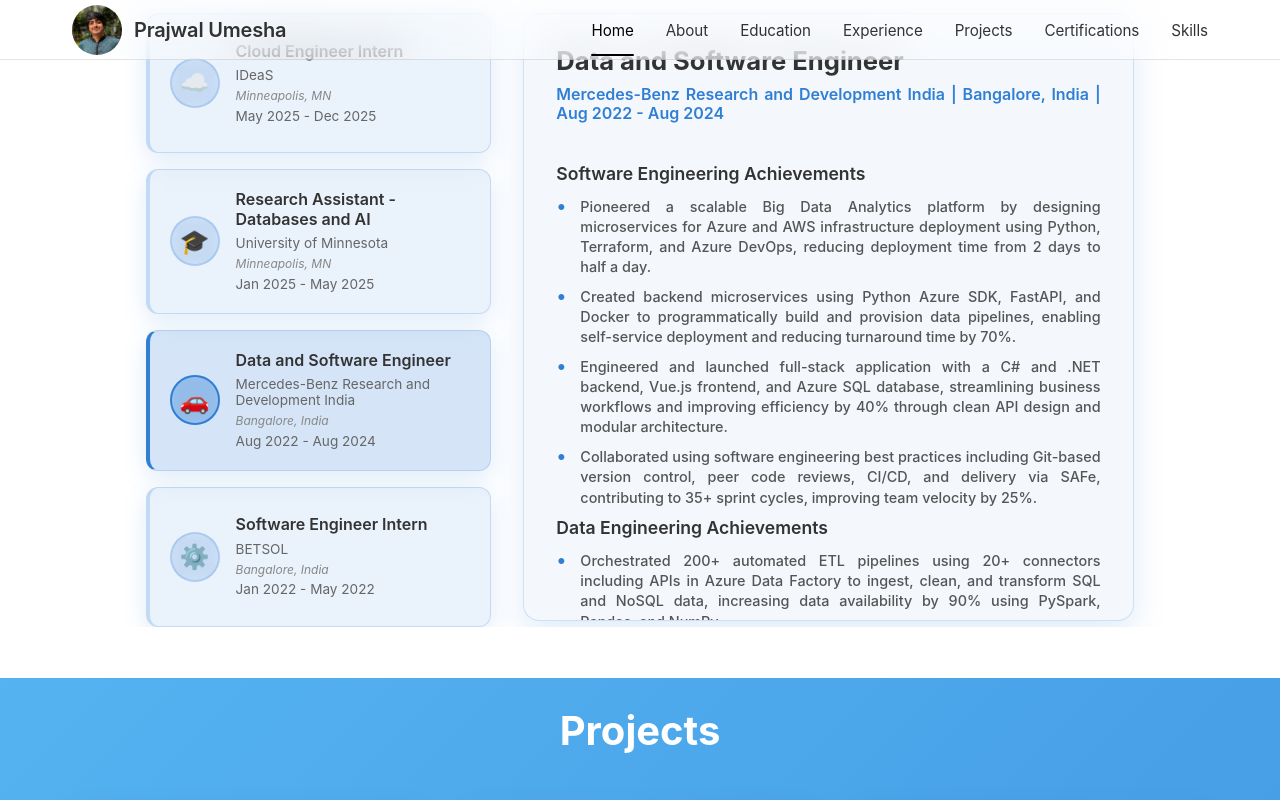
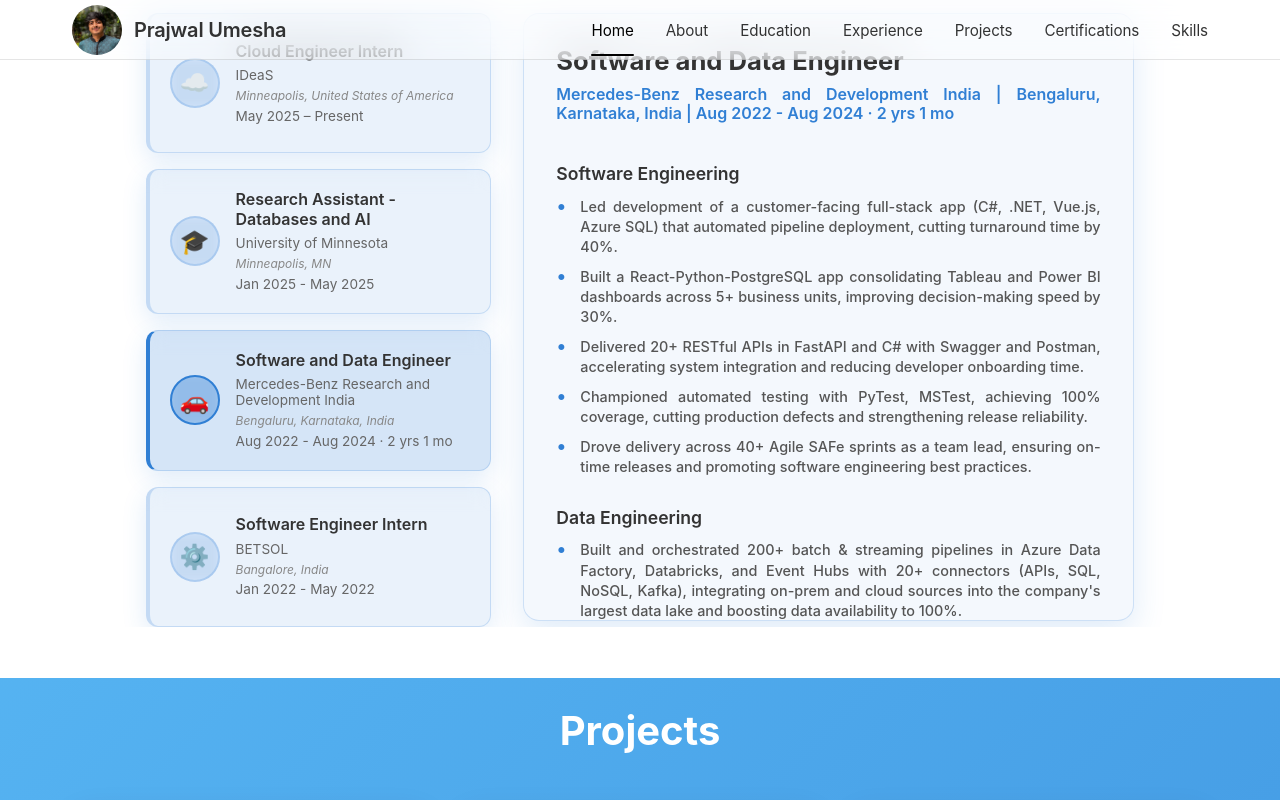
Before and after one commit to prajwal-u2/personal-portfolio, a React (Vite) app: page / in a window 1280 px wide. Both pictures are taken after a click on the element 318 px from the left and 3297 px from the top of the page. Shown: the part 2897-3697 px from the top of the page. Built offline with nearby package versions, Linux system fonts and the light colour scheme; the HTML template or start-up script is replaced by a standard one.

Commit message:
update experience content

```diff
--- a/src/App.css
+++ b/src/App.css
@@ -311,6 +311,11 @@
   display: flex;
   align-items: center;
   gap: 0.5rem;
+}
+
+/* Spacing between sections (e.g. Software Engineering, Cloud & DevOps, Data Engineering) */
+.experience-detail .detail-achievements:not(:first-of-type) {
+  margin-top: 1.25rem;
 }
 
 .detail-list {
--- a/src/components/ExperienceSection.jsx
+++ b/src/components/ExperienceSection.jsx
@@ -8,17 +8,14 @@ function ExperienceSection() {
       id: 'ideas',
       title: 'Cloud Engineer Intern',
       company: 'IDeaS',
-      location: 'Minneapolis, MN',
-      duration: 'May 2025 - Dec 2025',
+      location: 'Minneapolis, United States of America',
+      duration: 'May 2025 – Present',
       icon: '☁️',
       achievements: [
-        'Built an AI agent in Python that integrated GitHub Copilot with internal Terraform modules via the GitHub API, auto-generating custom infrastructure code and reducing manual IaC effort by 90%, significantly accelerating adoption and engineering velocity.',
-        'Deployed a production-grade custom AI agent based on MCP server on AWS using ECS, API Gateway, Route 53, and IAM roles, using Terraform, enabling secure, scalable AI-powered code assistance.',
-        'Integrated Redis caching and load balancing to support over 100 real-time code generation requests daily for MCP server with low latency.',
-        'Extended Datadog connector to support MCP servers metrics, increasing observability by 80%.',
-        'Standardized Dev Containers using Docker and Shell scripts to embed reusable internal tools, improving developer onboarding speed by 7x.',
-        'Automated environment setup through containerized workflows, significantly reducing setup errors and improving consistency across deployments.',
-        'Orchestrated CI/CD pipelines using GitHub Actions and YAML to automate Docker builds and semantic versioning, reducing manual effort by 80%.'
+        'Standardized Dev Containers using Docker, Shell scripts, and GitHub Actions to enable reproducible environments in VS Code, cutting setup time for Java and Spring Boot projects from two days to minutes.',
+        'Built a RAG–based Model Context Protocol (MCP) server in Python and Copilot, integrating GitHub API and Terraform modules to deliver Copilot-style infrastructure recommendations and automate 90% of manual infrastructure coding.',
+        'Deployed an AI agent on AWS (ECS, API Gateway, Redis, IAM, Load Balancer) with SigV4/Entra authentication and GitHub Actions–based CI/CD, serving 100+ low-latency requests (100 ms) daily and enabled full observability through Datadog.',
+        'Architected a self-service Datadog identity and team provisioning using Python on AWS Lambda and Step Functions with SCIM and SAML role mapping centralized in Azure Entra ID, deployed via Terraform reducing manual IAM effort by 85%.'
       ]
     },
     {
@@ -39,22 +36,33 @@ function ExperienceSection() {
     },
     {
       id: 'mercedes',
-      title: 'Data and Software Engineer',
+      title: 'Software and Data Engineer',
       company: 'Mercedes-Benz Research and Development India',
-      location: 'Bangalore, India',
-      duration: 'Aug 2022 - Aug 2024',
+      location: 'Bengaluru, Karnataka, India',
+      duration: 'Aug 2022 - Aug 2024 · 2 yrs 1 mo',
       icon: '🚗',
       softwareEngineering: [
-        'Pioneered a scalable Big Data Analytics platform by designing microservices for Azure and AWS infrastructure deployment using Python, Terraform, and Azure DevOps, reducing deployment time from 2 days to half a day.',
-        'Created backend microservices using Python Azure SDK, FastAPI, and Docker to programmatically build and provision data pipelines, enabling self-service deployment and reducing turnaround time by 70%.',
-        'Engineered and launched full-stack application with a C# and .NET backend, Vue.js frontend, and Azure SQL database, streamlining business workflows and improving efficiency by 40% through clean API design and modular architecture.',
-        'Collaborated using software engineering best practices including Git-based version control, peer code reviews, CI/CD, and delivery via SAFe, contributing to 35+ sprint cycles, improving team velocity by 25%.'
+        'Led development of a customer-facing full-stack app (C#, .NET, Vue.js, Azure SQL) that automated pipeline deployment, cutting turnaround time by 40%.',
+        'Built a React-Python-PostgreSQL app consolidating Tableau and Power BI dashboards across 5+ business units, improving decision-making speed by 30%.',
+        'Delivered 20+ RESTful APIs in FastAPI and C# with Swagger and Postman, accelerating system integration and reducing developer onboarding time.',
+        'Championed automated testing with PyTest, MSTest, achieving 100% coverage, cutting production defects and strengthening release reliability.',
+        'Drove delivery across 40+ Agile SAFe sprints as a team lead, ensuring on-time releases and promoting software engineering best practices.'
+      ],
+      cloudDevOps: [
+        'Automated infrastructure provisioning with Pulumi, Terraform, Python IaC, and Azure DevOps CI/CD, reducing deployment effort by half.',
+        'Implemented APIs to trigger Azure DevOps pipelines, enabling end-to-end infrastructure automation and minimizing manual effort.',
+        'Designed cloud-native data solutions across AWS S3, Azure Blob, and SQL warehouses, strengthening data governance and improving query performance for regulated datasets.'
       ],
       dataEngineering: [
-        'Orchestrated 200+ automated ETL pipelines using 20+ connectors including APIs in Azure Data Factory to ingest, clean, and transform SQL and NoSQL data, increasing data availability by 90% using PySpark, Pandas, and NumPy.',
-        'Optimized batch and streaming data pipelines using Azure Event Hubs, Kafka, Spark, and Databricks, increasing ingestion speed by 35% and enabling real-time data processing.',
-        'Delivered analytics driven Data Observability solution aligned with Gartner\'s principles (Content, Infrastructure, Flow, Usage, Cost), standardizing data platforms and reducing MTTR with projected savings of 1.5M Euros annually.',
-        'Rearchitected on premise SSIS package and Airflow DAGs using Azure Data Factory and Databricks during cloud migration.'
+        'Built and orchestrated 200+ batch & streaming pipelines in Azure Data Factory, Databricks, and Event Hubs with 20+ connectors (APIs, SQL, NoSQL, Kafka), integrating on-prem and cloud sources into the company\'s largest data lake and boosting data availability to 100%.',
+        'Optimized large-scale transformations with PySpark, SparkSQL, and Pandas, reducing latency by 40% and improving analytics throughput by two folds, while applying Snowflake schema modeling to enhance Power BI performance.',
+        'Modernized legacy ETL by re-architecting SSIS & Airflow DAGs into Azure-native pipelines, cutting maintenance overhead and accelerating cloud migration timelines.',
+        'Developed Power BI dashboard to derive and visualize meaningful KPIs for the management based on gathered Business data.'
+      ],
+      dataQualityGovernance: [
+        'Pioneered a FinOps tagging framework across AWS + Azure, cutting cloud costs and streamlining resource governance across multiple teams.',
+        'Delivered a Gartner-aligned Data Observability platform (content, infra, flow, usage, cost), enabling proactive issue detection, reducing MTTF, and saving €1.5M annually.',
+        'Developed a Python-based duplication detection tool scanning AWS + Azure data lakes, eliminating 10,000+ redundant records and improving data reliability while reducing storage costs.'
       ]
     },
     {
@@ -119,7 +127,7 @@ function ExperienceSection() {
 
             {activeExp.softwareEngineering && activeExp.softwareEngineering.length > 0 && (
               <>
-                <h4 className="detail-achievements">Software Engineering Achievements</h4>
+                <h4 className="detail-achievements">Software Engineering</h4>
                 <ul className="detail-list">
                   {activeExp.softwareEngineering.map((achievement, index) => (
                     <li key={index}>{achievement}</li>
@@ -130,9 +138,31 @@ function ExperienceSection() {
 
             {activeExp.dataEngineering && activeExp.dataEngineering.length > 0 && (
               <>
-                <h4 className="detail-achievements">Data Engineering Achievements</h4>
+                <h4 className="detail-achievements">Data Engineering</h4>
                 <ul className="detail-list">
                   {activeExp.dataEngineering.map((achievement, index) => (
+                    <li key={index}>{achievement}</li>
+                  ))}
+                </ul>
+              </>
+            )}
+
+            {activeExp.cloudDevOps && activeExp.cloudDevOps.length > 0 && (
+              <>
+                <h4 className="detail-achievements">Cloud & DevOps</h4>
+                <ul className="detail-list">
+                  {activeExp.cloudDevOps.map((achievement, index) => (
+                    <li key={index}>{achievement}</li>
+                  ))}
+                </ul>
+              </>
+            )}
+
+            {activeExp.dataQualityGovernance && activeExp.dataQualityGovernance.length > 0 && (
+              <>
+                <h4 className="detail-achievements">Data Quality, Governance & Cost Optimization</h4>
+                <ul className="detail-list">
+                  {activeExp.dataQualityGovernance.map((achievement, index) => (
                     <li key={index}>{achievement}</li>
                   ))}
                 </ul>
```
